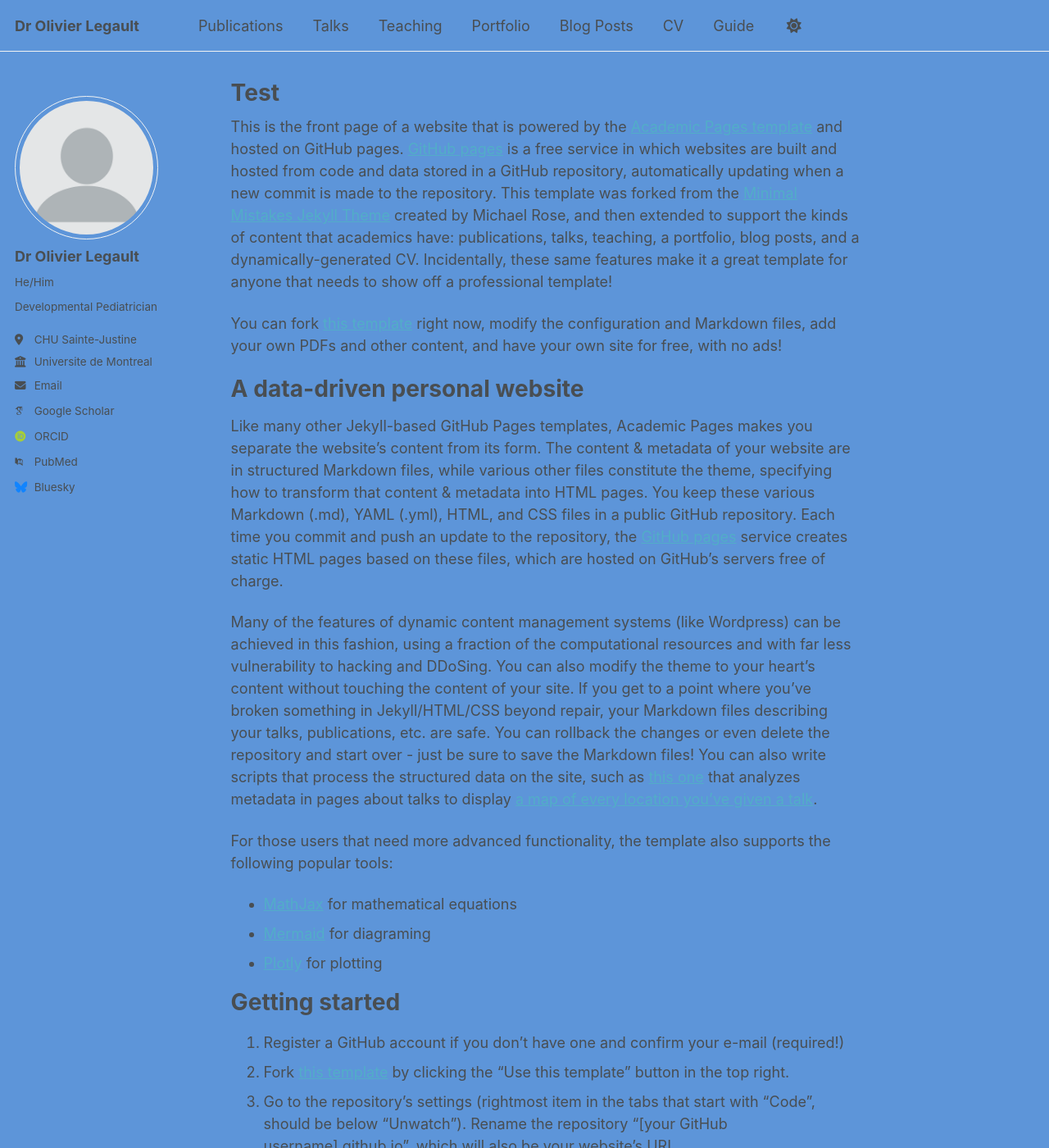
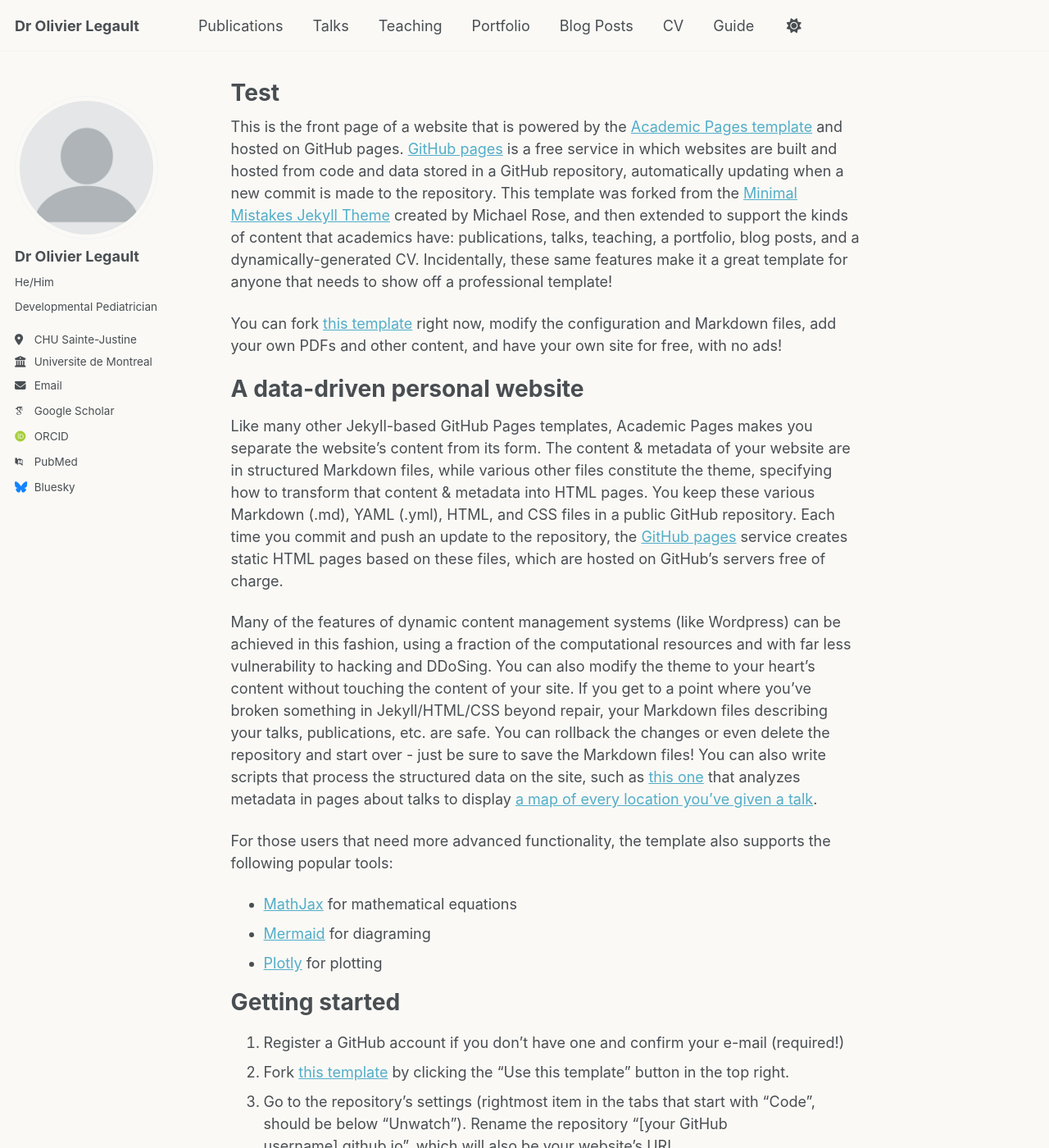
Before and after one commit to olivierrlegault/DrOlivierLegault, a Jekyll site: the page built from _pages/about.md, in a window 1280 px wide and 1400 px high. Shown: the whole window at 82% size. Built offline with Jekyll 4.4.1, drawn with Linux system fonts in a browser that asks for light colours; some web fonts are replaced; a script that is not in the unit is left out.

Commit message:
Update _default.scss

```diff
--- a/_sass/theme/_default.scss
+++ b/_sass/theme/_default.scss
@@ -29,7 +29,7 @@ $sidebar-screen-min-width   : 1024px;
 /* Default light theme for the site */
 :root {
     --global-base-color                 : #{$gray};
-    --global-bg-color                   : #5d95d9;
+    --global-bg-color                   : #faf9f6;
     --global-footer-bg-color            : #f2f3f3;
     --global-border-color               : #{$lighter-gray};
     --global-dark-border-color          : #bdc1c4;
```
